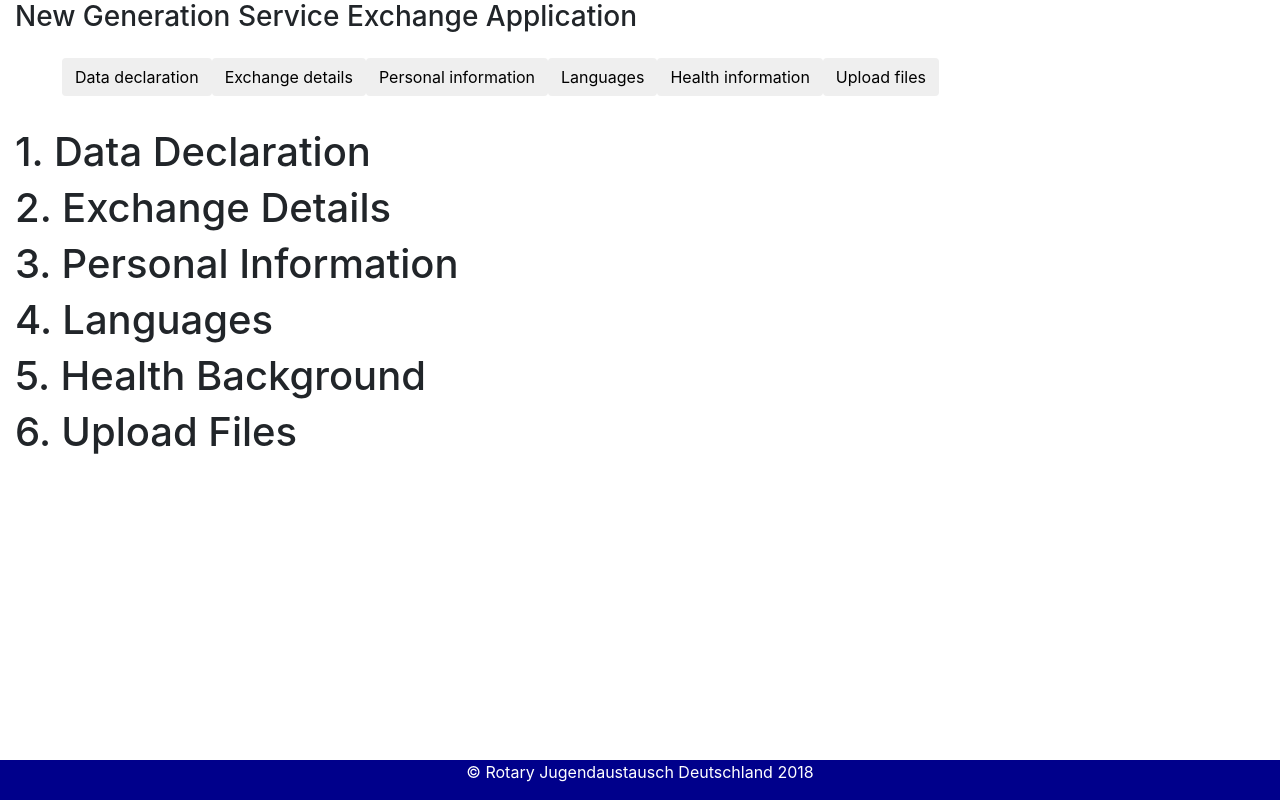
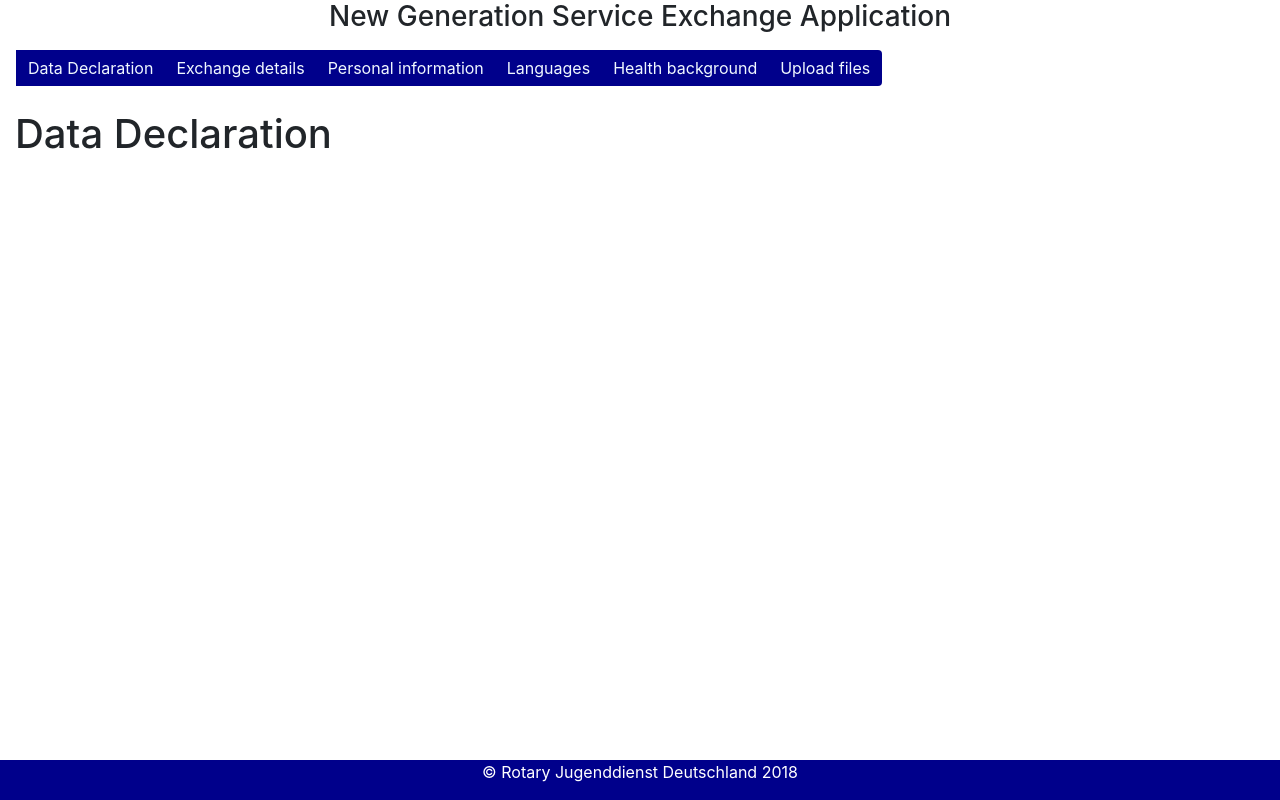
Before and after one commit to NPDeehan/ApplicationForExchange, a website built with webpack: page frontendDevEnv/src/index.html in a window 1280 px wide. Built offline with nearby package versions, Linux system fonts and the light colour scheme.

Commit message:
Trying to add the Logo and adjusting the nav-bar

```diff
--- a/frontendDevEnv/src/index.html
+++ b/frontendDevEnv/src/index.html
@@ -31,54 +31,67 @@
 <body>
 
     <header class="container-fluid">
-            <style>
-                    .header {
-                        position: fixed;
-                        text-align: center;
-                    }
-                    </style>
 
 
+        <style>
+                .header {
+                    text-align: center;
+                }
+                </style>
+                <div class="header">
+
         <h3>New Generation Service Exchange Application</h3>
+        </div>
 
-        <nav class ="navbar navbar-default navbar-fixed-top">
-            <div class = "container-fluid">
-                <ul class = navbar>
-                     <button type="button" class="btn btn-default navbar-btn">Data declaration</button>
+        <!-- <img src="RCLogo.svg.png" width="15%" height="auto" style="float: right;"
+        alt="Rotary Logo"> -->
 
-                     <button type="button" class="btn btn-default navbar-btn">Exchange details</button>
+    </header>
 
-                     <button type="button" class="btn btn-default navbar-btn">Personal information</button>
 
-                     <button type="button" class="btn btn-default navbar-btn">Languages</button>
 
-                     <button type="button" class="btn btn-default navbar-btn">Health information</button>
+    <nav class ="navbar navbar-default">
 
-                     <button type="button" class="btn btn-default navbar-btn">Upload files</button>
+
+                    <div class="btn-group btn-group-justified" >
+                        <style>
+                        .btn {
+                            background-color: darkblue;
+                            border: aliceblue;
+                            color: aliceblue;
+
+                            }
+
+
+
+                        </style>
+
+                        <a href="#" class="btn btn-primary">Data Declaration</a>
+                        <a href="#" class="btn btn-primary">Exchange details</a>
+                        <a href="#" class="btn btn-primary">Personal information</a>
+                        <a href="#" class="btn btn-primary">Languages</a>
+                        <a href="#" class="btn btn-primary">Health background</a>
+                        <a href="#" class="btn btn-primary">Upload files</a>
+
+                      </div>
+
+                    </nav>
 
 
 
 
-                </ul>
-            </div>
-        </nav>
-
-    </header>
 
         <div class="container-fluid">
+            <p></p>
 
 
-        <h1>1. Data Declaration</h1>
+        <h1>Data Declaration</h1>
 
-        <h1>2. Exchange Details</h1>
 
-        <h1>3. Personal Information</h1>
 
-        <h1>4. Languages </h1>
 
-        <h1>5. Health Background </h1>
 
-        <h1>6. Upload Files</h1>
+
 
         </div>
 
@@ -97,7 +110,7 @@
                 </style>
 
                 <div class="footer">
-                  <p>© Rotary Jugendaustausch Deutschland 2018</p>
+                  <p>© Rotary Jugenddienst Deutschland 2018</p>
                 </div>
 </footer>
 
```
Also changed, not shown: frontendDevEnv/src/RCLogo.svg.png (added).
